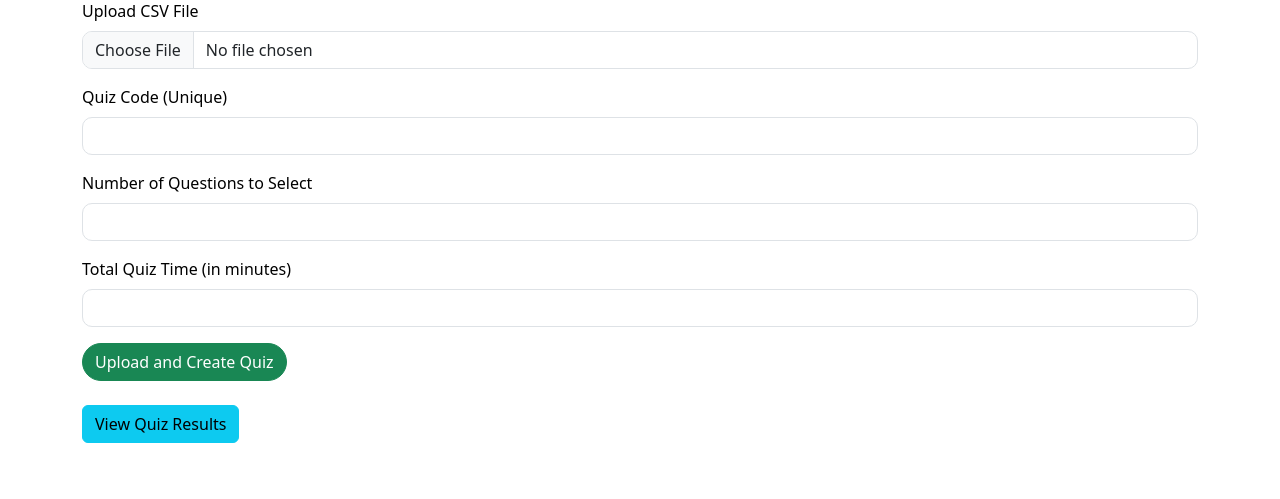
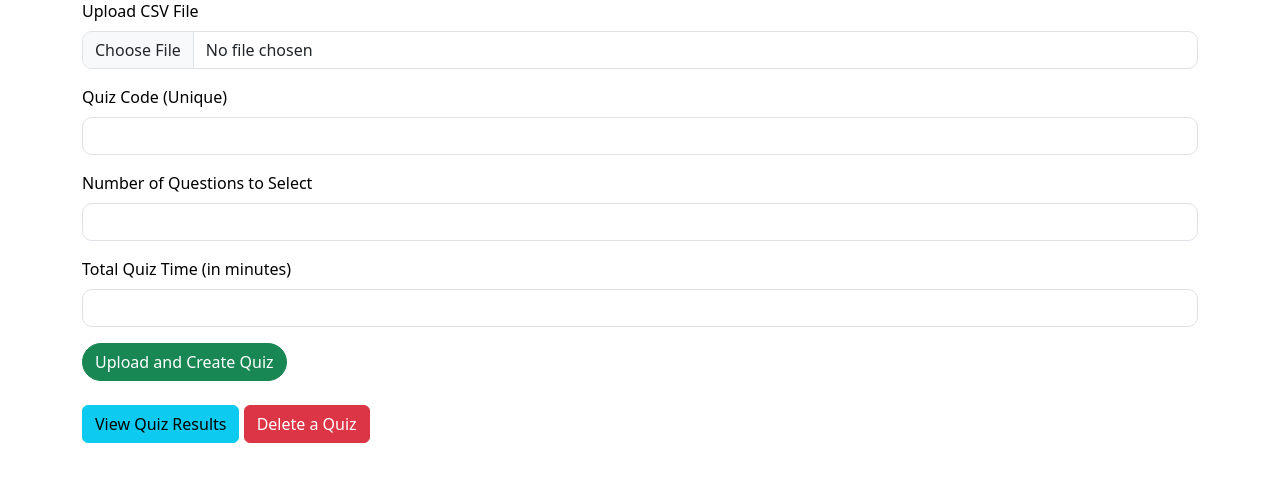
Before and after one commit to Bhargav-Shivbhakta/Quiz-Webpage, a Flask app: page /conductor/dashboard in a window 1280 px wide. Shown: the part 172-671 px from the top of the page. Run offline with Flask 3, Linux system fonts and the light colour scheme; the visitor is signed in with stand-in values (Sample User, id 1).

Commit message:
Update conductor_dashboard.html

```diff
--- a/MindMaze/templates/conductor_dashboard.html
+++ b/MindMaze/templates/conductor_dashboard.html
@@ -24,6 +24,7 @@
     <button type="submit" class="btn btn-success">Upload and Create Quiz</button>
 </form>
 <a href="{{ url_for('conductor_results') }}" class="btn btn-info mt-4">View Quiz Results</a>
+<a href="{{ url_for('delete_quiz') }}" class="btn btn-danger mt-4">Delete a Quiz</a>
 
 
 {% endblock %}
```
